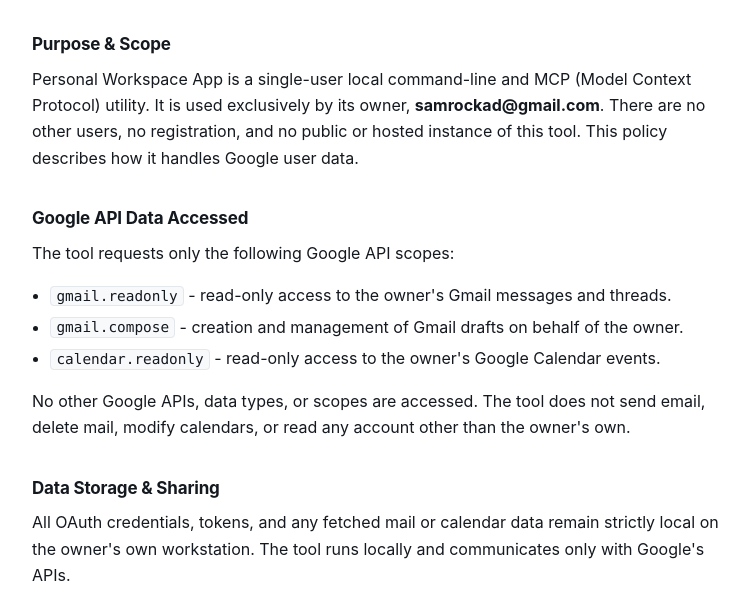
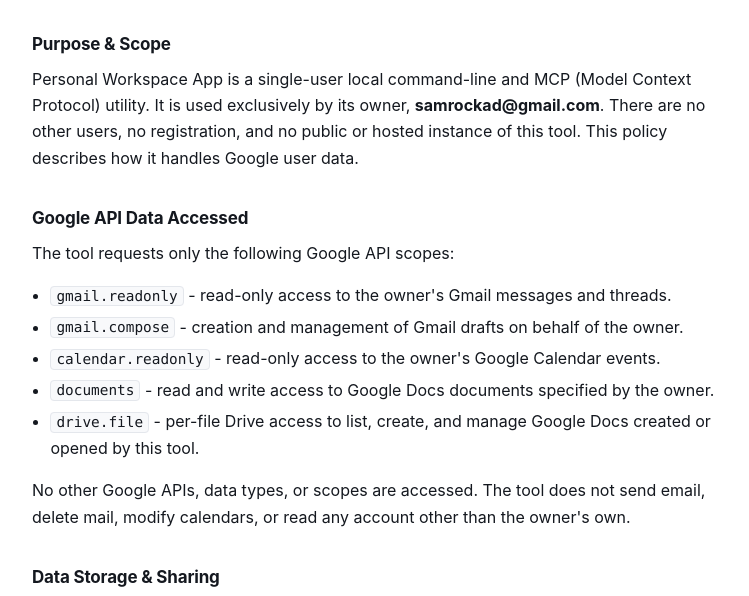
Before and after one commit to rockad/rockad.github.io, a plain HTML site: page privacy.html in a window 1280 px wide. Shown: the part 174-770 px from the top of the page, without its empty margins (256-1005 px from the left). Drawn offline with Linux system fonts and the light colour scheme.

Commit message:
docs: add Google Docs and Drive per-file scopes to privacy policy

```diff
--- a/privacy.html
+++ b/privacy.html
@@ -117,6 +117,14 @@
       <code>calendar.readonly</code> - read-only access to the owner's Google
       Calendar events.
     </li>
+    <li>
+      <code>documents</code> - read and write access to Google Docs documents
+      specified by the owner.
+    </li>
+    <li>
+      <code>drive.file</code> - per-file Drive access to list, create, and manage
+      Google Docs created or opened by this tool.
+    </li>
   </ul>
   <p>
     No other Google APIs, data types, or scopes are accessed. The tool does not
```
